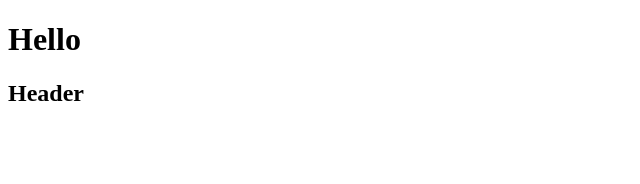
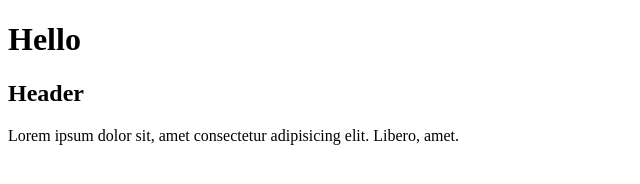
Before and after one commit to rophmann/test, a plain HTML site: page site/index.html in a window 1280 px wide. Shown: the whole page, without its empty margins (0-640 px from the left). Drawn offline with Linux system fonts and the light colour scheme.

Commit message:
main added

```diff
--- a/site/index.html
+++ b/site/index.html
@@ -11,6 +11,9 @@
       <header>
          <h2>Header</h2>
       </header>
+      <main>
+         <p>Lorem ipsum dolor sit, amet consectetur adipisicing elit. Libero, amet.</p>
+      </main>
    </main>
 </body>
 </html>
```
